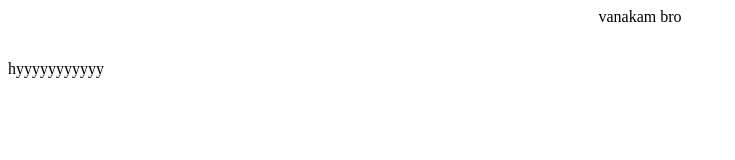
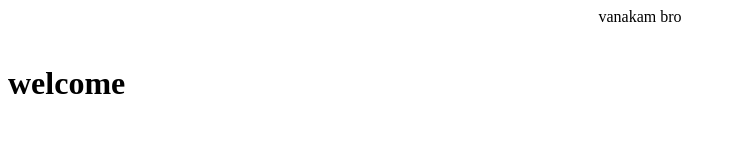
Before and after one commit to Mageshmashy/gitcourse4, a plain HTML site: page index.html in a window 1280 px wide. Shown: the whole page, without its empty margins (0-735 px from the left). Drawn offline with Linux system fonts and the light colour scheme.

Commit message:
first commited

```diff
--- a/index.html
+++ b/index.html
@@ -1,5 +1,5 @@
 <html>
   <center>vanakam bro</center>
 </br>
-<p>hyyyyyyyyyyy</p>
+<h1>welcome</h1>
 </html>
```
